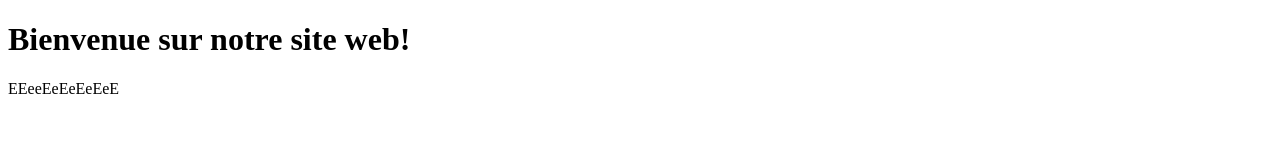
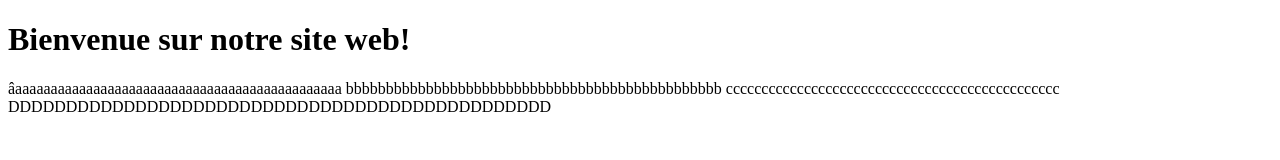
Before and after one commit to BlueMasterDev/TP_Git_Stash, a plain HTML site: page index.html in a window 1280 px wide. Drawn offline with Linux system fonts and the light colour scheme.

Commit message:
used stash

```diff
--- a/index.html
+++ b/index.html
@@ -7,4 +7,7 @@
     <h1>Bienvenue sur notre site web!</h1>
 </body>
 </html>
-EEeeEeEeEeEeE
+âaaaaaaaaaaaaaaaaaaaaaaaaaaaaaaaaaaaaaaaaaaaaaa
+bbbbbbbbbbbbbbbbbbbbbbbbbbbbbbbbbbbbbbbbbbbbbbb
+ccccccccccccccccccccccccccccccccccccccccccccccc
+DDDDDDDDDDDDDDDDDDDDDDDDDDDDDDDDDDDDDDDDDDDDDDD
```
